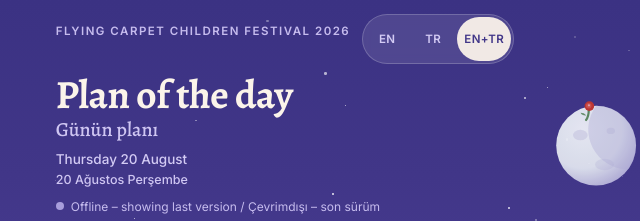
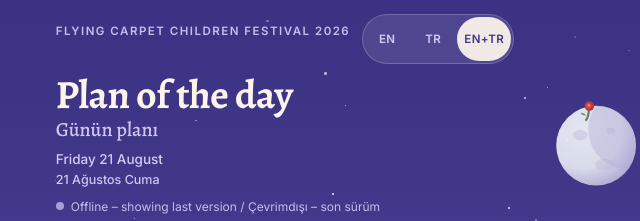
Before and after one commit to Nazimir/flying-carpet, a plain HTML site: page index.html in a window 1280 px wide. Shown: the top 221 px of the page, 355-995 px from the left. Drawn offline with nearby package versions, Linux system fonts and the light colour scheme; no server answers.

Commit message:
Day flips at midnight instead of 04:00

```diff
--- a/index.html
+++ b/index.html
@@ -381,7 +381,7 @@
 var URL_PRIMARY = "https://docs.google.com/spreadsheets/d/" + SHEET_ID + "/export?format=csv";
 var URL_FALLBACK = "https://docs.google.com/spreadsheets/d/" + SHEET_ID + "/gviz/tq?tqx=out:csv&headers=0";
 var TZ = "Europe/Istanbul";
-var DAY_FLIP_HOUR = 4;      /* the festival service day flips at 04:00 */
+var DAY_FLIP_HOUR = 0;      /* the festival day flips at midnight */
 var REFRESH_MS = 60000;
 var LS_LANG = "fc26.lang";
 var LS_CSV  = "fc26.csv.";
```
